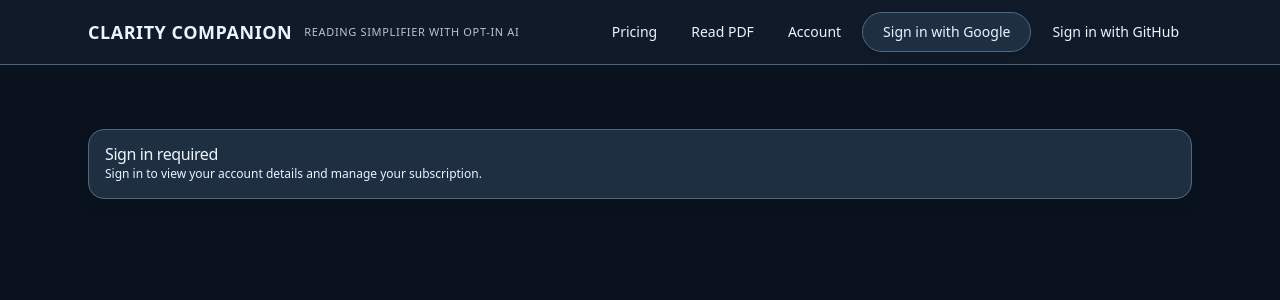
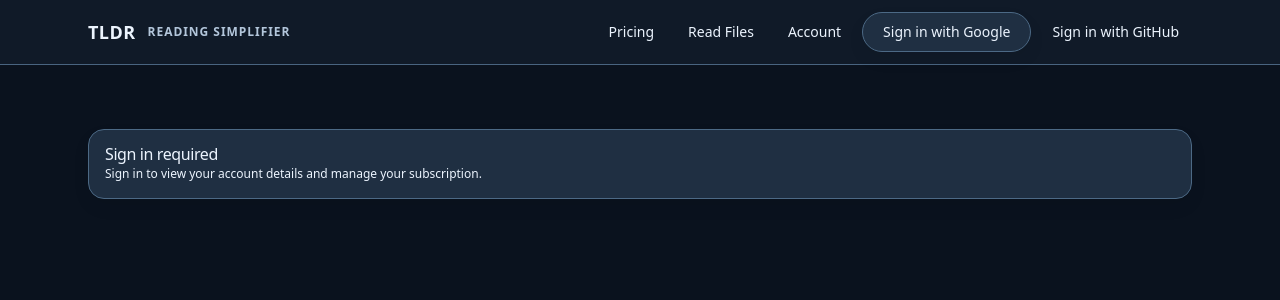
Before and after one commit to tng4480/tldr, a Next.js app in the folder tldr/apps/web/: page /account in a window 1280 px wide. Shown: the top 300 px of the page. Built offline with nearby package versions, Linux system fonts and the light colour scheme; no server answers.

Commit message:
tldr rebrand

```diff
--- a/tldr/apps/web/src/app/layout.tsx
+++ b/tldr/apps/web/src/app/layout.tsx
@@ -6,7 +6,7 @@ import Providers from "@/components/Providers";
 import { Toaster } from "@/components/ui/sonner";
 
 export const metadata: Metadata = {
-  title: "Clarity Companion",
+  title: "tldr",
   description: "Simplify and understand reading material with on-demand explanations.",
 };
 
--- a/tldr/apps/web/src/components/SiteHeader.tsx
+++ b/tldr/apps/web/src/components/SiteHeader.tsx
@@ -11,11 +11,11 @@ export default function SiteHeader() {
     <header className="sticky top-0 z-50 border-b border-border/95 bg-[hsl(214_42%_12%/0.92)] backdrop-blur supports-[backdrop-filter]:bg-[hsl(214_42%_12%/0.85)]">
       <div className="mx-auto flex w-full max-w-6xl items-center justify-between gap-4 px-4 py-3 sm:px-6">
         <div className="flex items-center gap-3">
-          <Link href="/" className="font-display text-lg font-bold uppercase tracking-[0.03em] text-foreground">
-            Clarity Companion
+          <Link href="/" className="text-lg font-semibold uppercase tracking-wide text-foreground">
+            tldr
           </Link>
-          <span className="hidden text-[11px] uppercase tracking-[0.06em] text-muted-foreground sm:inline">
-            Reading simplifier with opt-in AI
+          <span className="hidden text-xs font-semibold uppercase tracking-[0.08em] text-muted-foreground sm:inline">
+            Reading simplifier
           </span>
         </div>
         <div className="flex flex-wrap items-center justify-end gap-1 sm:gap-2">
@@ -26,7 +26,7 @@ export default function SiteHeader() {
             <Link href="/pricing">Pricing</Link>
           </Button>
           <Button asChild variant="ghost" className="h-9 px-3 text-sm text-foreground/88 hover:text-foreground">
-            <Link href="/read-pdf">Read PDF</Link>
+            <Link href="/read-pdf">Read Files</Link>
           </Button>
           <Button asChild variant="ghost" className="h-9 px-3 text-sm text-foreground/88 hover:text-foreground">
             <Link href="/account">Account</Link>
```
Also changed, not shown: 2 other files (tests, documents, lock files or other folders).
